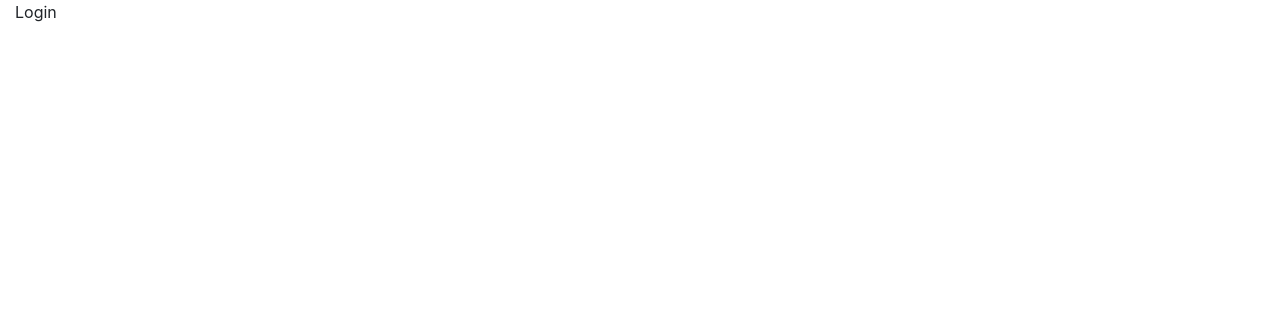
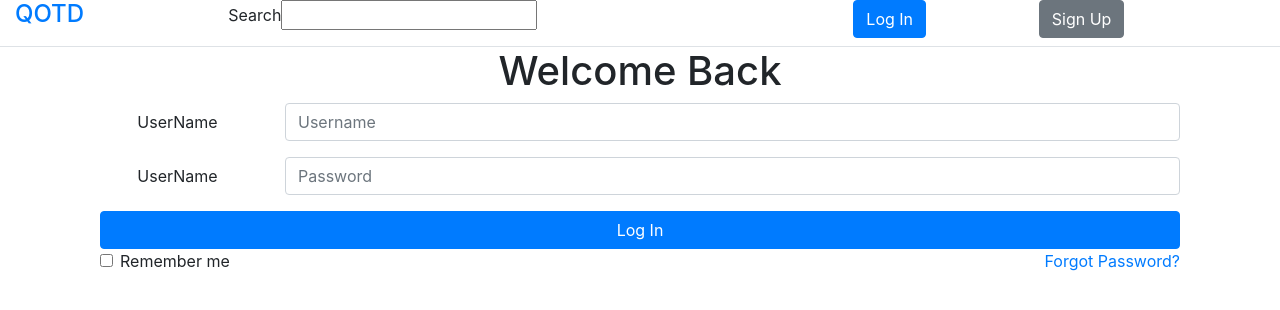
Before and after one commit to BrennanBeeler/CS5610-FinalProject, a React (Create React App) app in the folder cs5610-final-project/: page /login in a window 1280 px wide. Shown: the top 310 px of the page. Built offline with nearby package versions, Linux system fonts and the light colour scheme; the HTML template or start-up script is replaced by a standard one.

Commit message:
Got rid of login btn as a separate component- didn't get used in multiple places. Mock up of home is there. Need to figure out testing of elements that will be populated from database/api.
Login and sign up pages have un-styled filler content for now.

```diff
--- a/cs5610-final-project/src/App.js
+++ b/cs5610-final-project/src/App.js
@@ -7,6 +7,8 @@ import Details from "./components/details/details";
 import Login from "./components/login/login";
 import {Provider} from "react-redux"
 import store from "./store/store.js"
+import TopBar from "./components/top-bar/top-bar";
+import Register from "./components/register/register";
 
 
 //TODO figure out if app is okay as class
@@ -15,6 +17,7 @@ function App() {
         <Provider store={store}>
             <BrowserRouter>
                 <div className="container-fluid">
+                    <TopBar/>
                     <Route path={["/", "/home"]} exact={true}>
                         <Home/>
                     </Route>
@@ -35,6 +38,10 @@ function App() {
                         <Details/>
                     </Route>
 
+                    <Route path="/register">
+                        <Register/>
+                    </Route>
+
                     {/*TODO determine if we want a privacy policy page*/}
                 </div>
             </BrowserRouter>
--- /dev/null
+++ b/cs5610-final-project/src/card/category-card.js
@@ -0,0 +1,16 @@
+import React from "react";
+
+const CategoryCard = () => {
+    return(
+        <div className="card">
+            <div className="card-body">
+                <img src="https://via.placeholder.com/150" alt="placeholder"/>
+                <div>
+                    Category Name
+                </div>
+            </div>
+        </div>
+    )
+}
+
+export default CategoryCard;
--- a/cs5610-final-project/src/components/home/home.js
+++ b/cs5610-final-project/src/components/home/home.js
@@ -1,41 +1,29 @@
 import React from "react"
 import {connect} from "react-redux";
-import TopBar from "../top-bar/top-bar";
 import "./home.css"
+import CategoryCard from "../../card/category-card";
 
 export class Home extends React.Component {
     render() {
         return(
             <div>
-                <TopBar/>
-
                 <h1 className="text-center">Quote of the Day</h1>
 
-                <div className="text-center">
+                <blockquote className="text-center blockquote">
                     {/*TODO: need to populate this area*/}
                     “To be successful you have to be selfish, or else you never achieve.
                     And once you get to your highest level, then you have to be unselfish.
                     Stay reachable. Stay in touch. Don’t isolate.” – Michael Jordan
-                </div>
+                </blockquote>
 
                 <br/>
 
                 <div className="row">
-                    <div className="card col">
-                        <div className="card-body">
-                            Category
-                        </div>
-                    </div>
-                    <div className="card col">
-                        <div className="card-body">
-                            Category
-                        </div>
-                    </div>
-                    <div className="card col">
-                        <div className="card-body">
-                            Category
-                        </div>
-                    </div>
+                    {/*TODO: populate with categories*/}
+                    <CategoryCard/>
+                    <CategoryCard/>
+                    <CategoryCard/>
+                    <CategoryCard/>
                 </div>
 
                 <br/>
@@ -66,7 +54,6 @@ export class Home extends React.Component {
                         </div>
                     </div>
                 </div>
-
             </div>
         )
     }
--- a/cs5610-final-project/src/components/login/login.js
+++ b/cs5610-final-project/src/components/login/login.js
@@ -1,10 +1,59 @@
 import React from "react"
+import {Link} from "react-router-dom";
 
 export default class Login extends React.Component {
     render() {
         return(
-            <div>
-                Login
+            <div className="container text-center">
+
+
+                <div className="container">
+                    <h1>Welcome Back</h1>
+
+                    <div className="form-group row">
+                        <label htmlFor="usernameFld" className="col-sm-2 col-form-label">
+                            UserName </label>
+                        <div className="col-sm-10">
+                            <input className="form-control wbdv-field wbdv-username"
+                                   id="usernameFld"
+                                   placeholder="Username"/>
+                        </div>
+                    </div>
+
+                    <div className="form-group row">
+                        <label htmlFor="passwordFld" className="col-sm-2 col-form-label">
+                            UserName
+                        </label>
+                        <div className="col-sm-10">
+                            <input className="form-control"
+                                   id="passwordFld"
+                                   placeholder="Password"/>
+                        </div>
+                    </div>
+
+
+                    <div>
+                        <Link to="/login" className="btn btn-primary btn-block">
+                            Log In
+                        </Link>
+                    </div>
+
+                    <div className="form-check">
+                        <div className="float-left">
+                            <input className="form-check-input " type="checkbox" value="" id="flexCheckDefault"/>
+                            <label className="form-check-label " htmlFor="flexCheckDefault">
+                                Remember me
+                            </label>
+                        </div>
+
+                        {/*TODO: figure out forgot password*/}
+                        <Link className="float-right">
+                            Forgot Password?
+                        </Link>
+
+
+                    </div>
+                </div>
             </div>
         )
     }
--- /dev/null
+++ b/cs5610-final-project/src/components/register/register.js
@@ -0,0 +1,61 @@
+import React from "react"
+import {Link} from "react-router-dom";
+
+export default class Register extends React.Component {
+    render() {
+        return(
+            <div className="container">
+                <h1>Sign Up</h1>
+                <div className="form-group row">
+                    <label htmlFor="usernameFld" className="col-sm-2 col-form-label">
+                        UserName
+                    </label>
+                    <div className="col-sm-10">
+                        <input className="form-control"
+                               id="usernameFld"
+                               placeholder="Username"/>
+                    </div>
+                </div>
+
+                <div className="form-group row">
+                    <label htmlFor="passwordFld" className="col-sm-2 col-form-label">
+                        Password </label>
+                    <div className="col-sm-10">
+                        <input className="form-control"
+                               id="passwordFld"
+                               placeholder="Password"/>
+                    </div>
+                </div>
+
+                <div className="form-group row">
+                    <label htmlFor="verifyPasswordFld" className="col-sm-2 col-form-label">
+                        Verify Password </label>
+                    <div className="col-sm-10">
+                        <input className="form-control"
+                               id="verifyPasswordFld"
+                               placeholder="Password"/>
+                    </div>
+                </div>
+
+                <div className="form-group row">
+                    <label className="col-sm-2 col-form-label"/>
+                    <div className="col-sm-10">
+                        <Link to="/profile" className="btn btn-success btn-block">
+                            Sign Up
+                        </Link>
+
+                        <div>
+                            <Link to="/home">
+                                Cancel
+                            </Link>
+                            <Link to="/login" className="float-right">
+                                Already have an account?
+                            </Link>
+                        </div>
+                    </div>
+                </div>
+
+            </div>
+        )
+    }
+}
--- a/cs5610-final-project/src/components/top-bar/login-logout-btn.js
+++ /dev/null
@@ -1,34 +0,0 @@
-import React from "react";
-import {connect} from "react-redux";
-
-const LoginLogoutBtn = ({loggedIn, logOut, logIn}) =>
-        <div>
-            {
-                !loggedIn &&
-                <button className="btn btn-primary" onClick={logIn}>
-                    Log In
-                </button>
-            }
-
-            {
-                loggedIn &&
-                <button className="btn btn-danger" onClick={logOut}>
-                    Log Out
-                </button>
-            }
-        </div>
-
-const stpm = (state) => ({
-    loggedIn: state.loggedIn
-})
-
-const dtpm = (dispatch) => ({
-    logOut: () => {
-        dispatch({type: "LOG_OUT"})
-    },
-    logIn: () => {
-        dispatch({type: "LOG_IN"})
-    }
-})
-
-export default connect(stpm, dtpm)(LoginLogoutBtn)
--- a/cs5610-final-project/src/components/top-bar/top-bar.js
+++ b/cs5610-final-project/src/components/top-bar/top-bar.js
@@ -1,15 +1,17 @@
 import React from "react"
 import {connect} from "react-redux";
-import LoginLogoutBtn from "../top-bar/login-logout-btn"
+import {Link} from "react-router-dom";
 
 export class TopBar extends React.Component {
     render() {
         return(
             <div className="row border-bottom">
                 <div className="col-2">
+                    <Link to="/home">
                         <h4>
                             QOTD
                         </h4>
+                    </Link>
                 </div>
 
                 <div className="col-6">
@@ -26,18 +28,27 @@ export class TopBar extends React.Component {
                     }
 
                     {
+                        // TODO: decide if its okay to have log in button show on log in page- simple solution is put top bar on each page
                         !this.props.loggedIn &&
                         <>
-                            <LoginLogoutBtn/>
+                            <Link to="/login" className="btn btn-primary">
+                                Log In
+                            </Link>
                         </>
                     }
                 </div>
 
+                {
+                    !this.props.loggedIn &&
                     <div className="col-2">
-                    <button className="btn btn-secondary float-right">
+                        <Link to={"/register"} className="btn btn-secondary float-right">
                             Sign Up
-                    </button>
+                        </Link>
                     </div>
+                }
+
+
+
             </div>
         )
     }
--- a/cs5610-final-project/src/reducers/application-reducer.js
+++ b/cs5610-final-project/src/reducers/application-reducer.js
@@ -2,6 +2,7 @@ const initialState = {
     loggedIn: false,
     profileData: {
         userName: "DONT-DISPLAY"
+    //   TODO: remember if user wants to remembered? how does that work- cookie?
     }
 }
 
```
Lines whose indentation alone changed are shown as unchanged.
